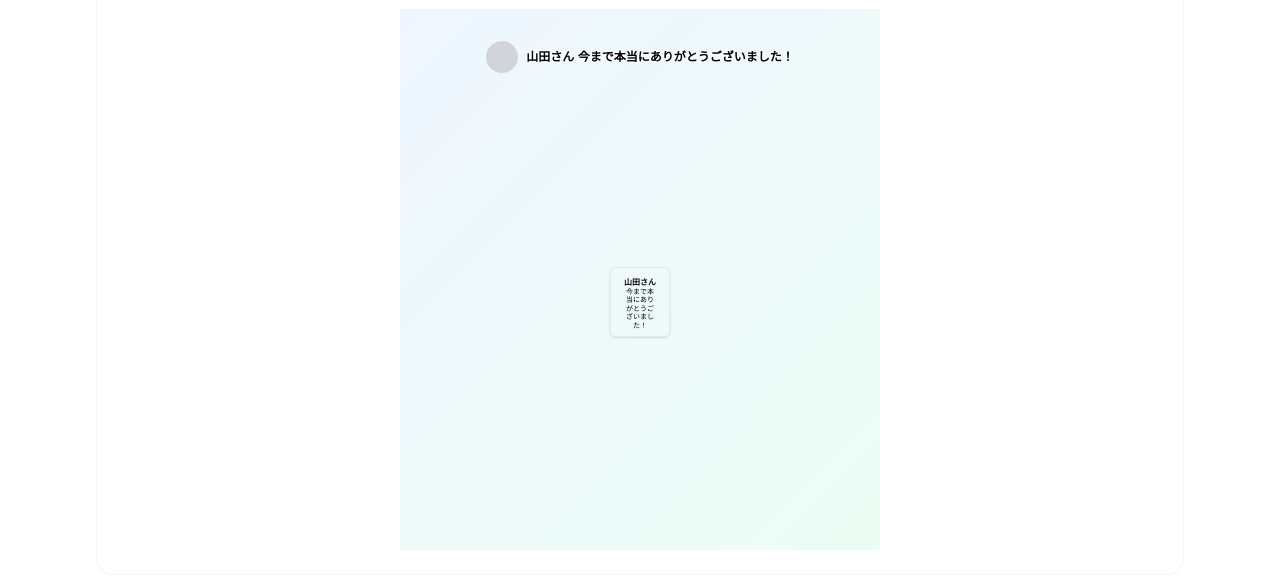
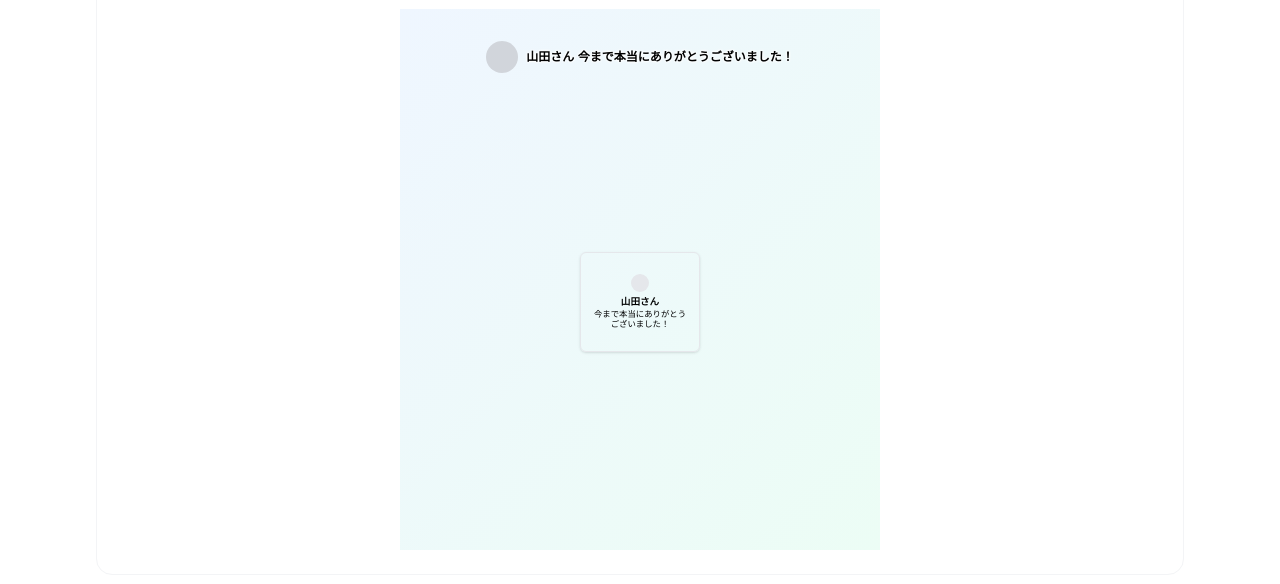
Before and after one commit to takumitennis/okurun, a Next.js app: page /new/card in a window 1280 px wide. Shown: the part 213-797 px from the top of the page. Built offline with nearby package versions, Linux system fonts and the light colour scheme.

Commit message:
feat(layout): implement dynamic card sizing based on message count - larger cards for fewer messages

```diff
--- a/components/board/PreviewBoard.tsx
+++ b/components/board/PreviewBoard.tsx
@@ -57,16 +57,79 @@ export default function PreviewBoard({ src, cardType, bannerText = "", messages
   // 実際のメッセージ数を計算（受取人情報 + 投稿メッセージ数）
   const totalMessageCount = 1 + (messages?.length || 0);
 
-  // カード配置の計算
+  // カード配置の計算（メッセージ数に応じてサイズも調整）
   const getCardLayout = (count: number) => {
-    if (count <= 2) return { rows: 2, cols: 2, itemsPerRow: [count, 0] };
-    if (count <= 4) return { rows: 2, cols: 3, itemsPerRow: [2, Math.max(0, count - 2)] };
-    if (count <= 6) return { rows: 3, cols: 3, itemsPerRow: [2, 2, Math.max(0, count - 4)] };
-    if (count <= 8) return { rows: 3, cols: 3, itemsPerRow: [3, 3, Math.max(0, count - 6)] };
-    if (count <= 12) return { rows: 3, cols: 4, itemsPerRow: [4, 4, Math.max(0, count - 8)] };
-    if (count <= 16) return { rows: 4, cols: 4, itemsPerRow: [4, 4, 4, Math.max(0, count - 12)] };
-    // 20個以上は通常の4x5グリッド
-    return { rows: 5, cols: 4, itemsPerRow: [4, 4, 4, 4, 4] };
+    if (count === 1) {
+      return {
+        rows: 1,
+        cols: 1,
+        itemsPerRow: [1],
+        cardSize: { width: 120, height: 100 }, // 1個の時は大きく
+        gap: 0
+      };
+    }
+    if (count === 2) {
+      return {
+        rows: 1,
+        cols: 2,
+        itemsPerRow: [2],
+        cardSize: { width: 90, height: 80 }, // 2個の時は中サイズ
+        gap: 8
+      };
+    }
+    if (count <= 4) {
+      return {
+        rows: 2,
+        cols: 2,
+        itemsPerRow: [2, Math.max(0, count - 2)],
+        cardSize: { width: 80, height: 70 }, // 4個まで
+        gap: 6
+      };
+    }
+    if (count <= 6) {
+      return {
+        rows: 2,
+        cols: 3,
+        itemsPerRow: [3, Math.max(0, count - 3)],
+        cardSize: { width: 70, height: 65 },
+        gap: 4
+      };
+    }
+    if (count <= 8) {
+      return {
+        rows: 2,
+        cols: 4,
+        itemsPerRow: [4, Math.max(0, count - 4)],
+        cardSize: { width: 65, height: 60 },
+        gap: 3
+      };
+    }
+    if (count <= 12) {
+      return {
+        rows: 3,
+        cols: 4,
+        itemsPerRow: [4, 4, Math.max(0, count - 8)],
+        cardSize: { width: 60, height: 55 },
+        gap: 2
+      };
+    }
+    if (count <= 16) {
+      return {
+        rows: 4,
+        cols: 4,
+        itemsPerRow: [4, 4, 4, Math.max(0, count - 12)],
+        cardSize: { width: 58, height: 52 },
+        gap: 2
+      };
+    }
+    // 20個以上は通常の4x5グリッド（小さく）
+    return {
+      rows: 5,
+      cols: 4,
+      itemsPerRow: [4, 4, 4, 4, 4],
+      cardSize: { width: 55, height: 50 },
+      gap: 1
+    };
   };
 
   const layout = getCardLayout(Math.min(totalMessageCount, 20));
@@ -102,13 +165,13 @@ export default function PreviewBoard({ src, cardType, bannerText = "", messages
 
       {/* メッセージカード群（動的配置） */}
       <div className="absolute inset-0 p-4" style={{ paddingTop: '60px' }}>
-        <div className="h-full flex flex-col justify-center gap-2">
+        <div className="h-full flex flex-col justify-center" style={{ gap: `${layout.gap}px` }}>
           {Array.from({ length: layout.rows }).map((_, rowIndex) => {
             const itemsInRow = layout.itemsPerRow[rowIndex] || 0;
             if (itemsInRow === 0) return null;
 
             return (
-              <div key={rowIndex} className="flex justify-center gap-2">
+              <div key={rowIndex} className="flex justify-center" style={{ gap: `${layout.gap}px` }}>
                 {Array.from({ length: itemsInRow }).map((_, colIndex) => {
                   const globalIndex = layout.itemsPerRow.slice(0, rowIndex).reduce((sum, count) => sum + count, 0) + colIndex;
 
@@ -126,10 +189,10 @@ export default function PreviewBoard({ src, cardType, bannerText = "", messages
                       className="rounded-md shadow-sm border p-2 flex flex-col items-center justify-center text-center relative overflow-hidden"
                       style={{
                         ...cardStyle,
-                        width: '60px',
-                        height: '70px',
-                        minWidth: '60px',
-                        minHeight: '70px'
+                        width: `${layout.cardSize.width}px`,
+                        height: `${layout.cardSize.height}px`,
+                        minWidth: `${layout.cardSize.width}px`,
+                        minHeight: `${layout.cardSize.height}px`
                       }}
                     >
                       {/* カードデザインがある場合は薄いオーバーレイを追加 */}
@@ -140,14 +203,24 @@ export default function PreviewBoard({ src, cardType, bannerText = "", messages
                           // 最初のカードは受取人情報
                           <>
                             {mounted && photo ? (
-                              <img src={photo} alt="" className="h-5 w-5 rounded-full object-cover mb-1" />
+                              <img src={photo} alt="" className="rounded-full object-cover mb-1" style={{ height: `${Math.max(16, layout.cardSize.width * 0.15)}px`, width: `${Math.max(16, layout.cardSize.width * 0.15)}px` }} />
                             ) : (
-                              <div className="h-5 w-5 rounded-full mb-1" style={{ backgroundColor: '#e5e7eb' }} />
+                              <div className="rounded-full mb-1" style={{ height: `${Math.max(16, layout.cardSize.width * 0.15)}px`, width: `${Math.max(16, layout.cardSize.width * 0.15)}px`, backgroundColor: '#e5e7eb' }} />
                             )}
-                            <div className="text-[8px] font-semibold leading-tight text-center px-1" style={{ color: '#000000', lineHeight: '1.3', wordBreak: 'break-all' }}>
+                            <div className="font-semibold leading-tight text-center px-1" style={{
+                              color: '#000000',
+                              lineHeight: '1.3',
+                              wordBreak: 'break-all',
+                              fontSize: `${Math.max(8, layout.cardSize.width * 0.08)}px`
+                            }}>
                               {recipient}
                             </div>
-                            <div className="text-[7px] leading-tight text-center px-1" style={{ color: '#000000', lineHeight: '1.2', wordBreak: 'break-all' }}>
+                            <div className="leading-tight text-center px-1" style={{
+                              color: '#000000',
+                              lineHeight: '1.2',
+                              wordBreak: 'break-all',
+                              fontSize: `${Math.max(6, layout.cardSize.width * 0.07)}px`
+                            }}>
                               {headline}
                             </div>
                           </>
@@ -155,38 +228,58 @@ export default function PreviewBoard({ src, cardType, bannerText = "", messages
                           // 実際のメッセージデータがある場合
                           <>
                             {messages[globalIndex - 1].photo ? (
-                              <img src={messages[globalIndex - 1].photo} alt="" className="h-5 w-5 rounded-full object-cover mb-1" />
+                              <img src={messages[globalIndex - 1].photo} alt="" className="rounded-full object-cover mb-1" style={{ height: `${Math.max(16, layout.cardSize.width * 0.15)}px`, width: `${Math.max(16, layout.cardSize.width * 0.15)}px` }} />
                             ) : (
-                              <div className="h-5 w-5 rounded-full mb-1 flex items-center justify-center" style={{ backgroundColor: 'rgba(255,107,107,0.2)' }}>
-                                <div className="h-2.5 w-2.5 rounded-full" style={{ backgroundColor: '#FF6B6B' }} />
+                              <div className="rounded-full mb-1 flex items-center justify-center" style={{ height: `${Math.max(16, layout.cardSize.width * 0.15)}px`, width: `${Math.max(16, layout.cardSize.width * 0.15)}px`, backgroundColor: 'rgba(255,107,107,0.2)' }}>
+                                <div className="rounded-full" style={{ height: `${Math.max(8, layout.cardSize.width * 0.08)}px`, width: `${Math.max(8, layout.cardSize.width * 0.08)}px`, backgroundColor: '#FF6B6B' }} />
                               </div>
                             )}
-                            <div className="text-[8px] font-semibold leading-tight text-center px-1" style={{ color: '#000000', lineHeight: '1.3', wordBreak: 'break-all' }}>
+                            <div className="font-semibold leading-tight text-center px-1" style={{
+                              color: '#000000',
+                              lineHeight: '1.3',
+                              wordBreak: 'break-all',
+                              fontSize: `${Math.max(8, layout.cardSize.width * 0.08)}px`
+                            }}>
                               {messages[globalIndex - 1].name}
                             </div>
-                            <div className="text-[7px] leading-tight text-center px-1" style={{ color: '#000000', lineHeight: '1.2', wordBreak: 'break-all' }}>
+                            <div className="leading-tight text-center px-1" style={{
+                              color: '#000000',
+                              lineHeight: '1.2',
+                              wordBreak: 'break-all',
+                              fontSize: `${Math.max(6, layout.cardSize.width * 0.07)}px`
+                            }}>
                               {messages[globalIndex - 1].message}
                             </div>
                           </>
                         ) : globalIndex === 1 ? (
                           // 2番目のカードはサンプルメッセージ（メッセージがない場合）
                           <>
-                            <div className="h-5 w-5 rounded-full mb-1 flex items-center justify-center" style={{ backgroundColor: 'rgba(255,107,107,0.2)' }}>
-                              <div className="h-2.5 w-2.5 rounded-full" style={{ backgroundColor: '#FF6B6B' }} />
+                            <div className="rounded-full mb-1 flex items-center justify-center" style={{ height: `${Math.max(16, layout.cardSize.width * 0.15)}px`, width: `${Math.max(16, layout.cardSize.width * 0.15)}px`, backgroundColor: 'rgba(255,107,107,0.2)' }}>
+                              <div className="rounded-full" style={{ height: `${Math.max(8, layout.cardSize.width * 0.08)}px`, width: `${Math.max(8, layout.cardSize.width * 0.08)}px`, backgroundColor: '#FF6B6B' }} />
                             </div>
-                            <div className="text-[8px] font-semibold leading-tight text-center px-1" style={{ color: '#000000', lineHeight: '1.3', wordBreak: 'break-all' }}>
+                            <div className="font-semibold leading-tight text-center px-1" style={{
+                              color: '#000000',
+                              lineHeight: '1.3',
+                              wordBreak: 'break-all',
+                              fontSize: `${Math.max(8, layout.cardSize.width * 0.08)}px`
+                            }}>
                               田中さん
                             </div>
-                            <div className="text-[7px] leading-tight text-center px-1" style={{ color: '#000000', lineHeight: '1.2', wordBreak: 'break-all' }}>
+                            <div className="leading-tight text-center px-1" style={{
+                              color: '#000000',
+                              lineHeight: '1.2',
+                              wordBreak: 'break-all',
+                              fontSize: `${Math.max(6, layout.cardSize.width * 0.07)}px`
+                            }}>
                               お疲れ様でした！
                             </div>
                           </>
                         ) : (
                           // その他のカードは空のプレースホルダー
                           <>
-                            <div className="h-5 w-5 rounded-full mb-1" style={{ backgroundColor: '#e5e7eb' }} />
-                            <div className="h-1.5 w-full rounded mb-1" style={{ backgroundColor: '#e5e7eb' }} />
-                            <div className="h-1 w-3/4 rounded" style={{ backgroundColor: '#e5e7eb' }} />
+                            <div className="rounded-full mb-1" style={{ height: `${Math.max(16, layout.cardSize.width * 0.15)}px`, width: `${Math.max(16, layout.cardSize.width * 0.15)}px`, backgroundColor: '#e5e7eb' }} />
+                            <div className="w-full rounded mb-1" style={{ height: `${Math.max(4, layout.cardSize.width * 0.03)}px`, backgroundColor: '#e5e7eb' }} />
+                            <div className="w-3/4 rounded" style={{ height: `${Math.max(3, layout.cardSize.width * 0.02)}px`, backgroundColor: '#e5e7eb' }} />
                           </>
                         )}
                       </div>
```
